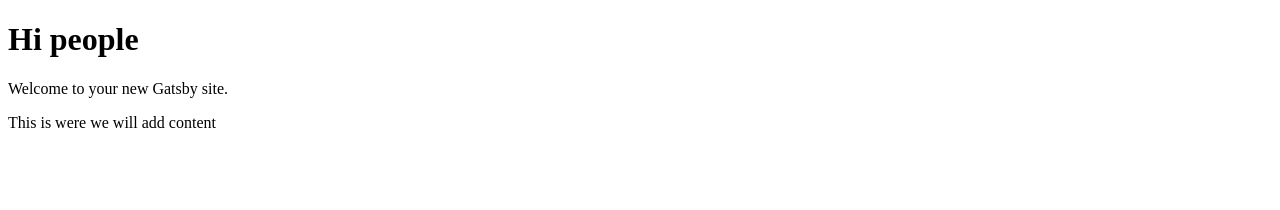
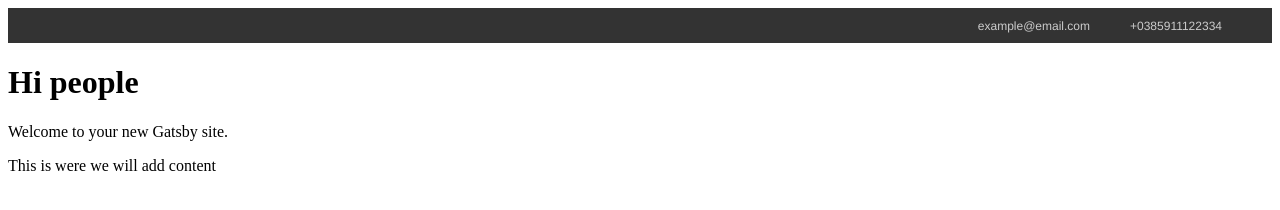
Before and after one commit to FilipIvic/HCI_Lab, a Gatsby site: page / in a window 1280 px wide. Built offline with nearby package versions, Linux system fonts and the light colour scheme; Gatsby itself is replaced by a stand-in of ours.

Commit message:
adding header contact bar

```diff
--- /dev/null
+++ b/src/components/contactBar/index.js
@@ -0,0 +1,11 @@
+import React from 'react'
+import styles from './style.module.css'
+
+const ContactBar = () => (
+  <main className = {styles.container} >
+    <span>example@email.com</span>
+    <span>+0385911122334</span>
+  </main>
+)
+
+export default ContactBar
--- /dev/null
+++ b/src/components/contactBar/style.module.css
@@ -0,0 +1,15 @@
+.container {
+    background-color: #333333;
+    height: 35px;
+    display: flex;
+    justify-content: flex-end;
+    align-items: center;
+    padding: 0 30px;
+  }
+
+  .container span {
+      margin: 10px 20px;
+      font-size: 12px;
+      color: #ccc;
+      font-family: 'Helvetica';
+  }
--- a/src/pages/index.js
+++ b/src/pages/index.js
@@ -1,7 +1,9 @@
 import React from "react"
+import ContactBar from '../components/contactBar'
 
 const IndexPage = () => (
   <main>
+    <ContactBar />
     <h1>Hi people</h1>
     <p>Welcome to your new Gatsby site.</p>
     <p>This is were we will add content</p>
```
